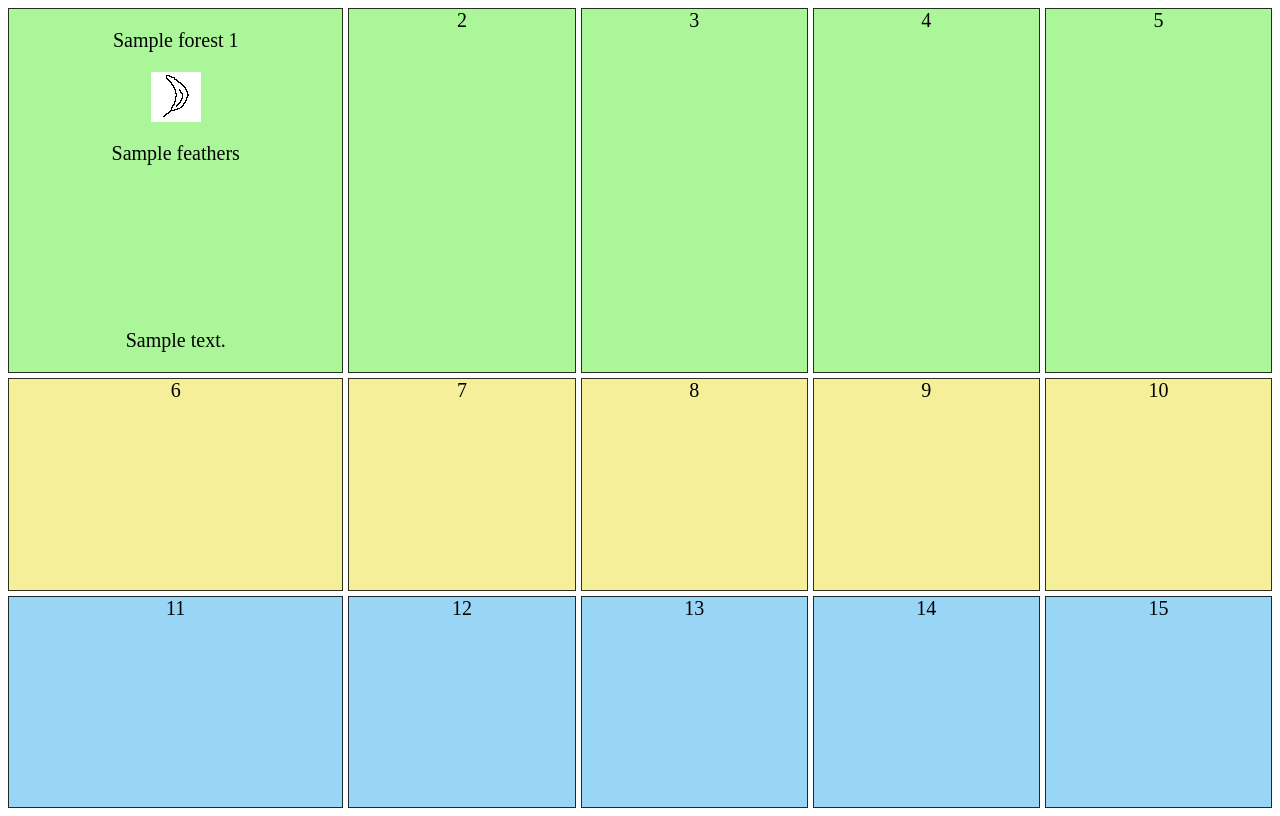
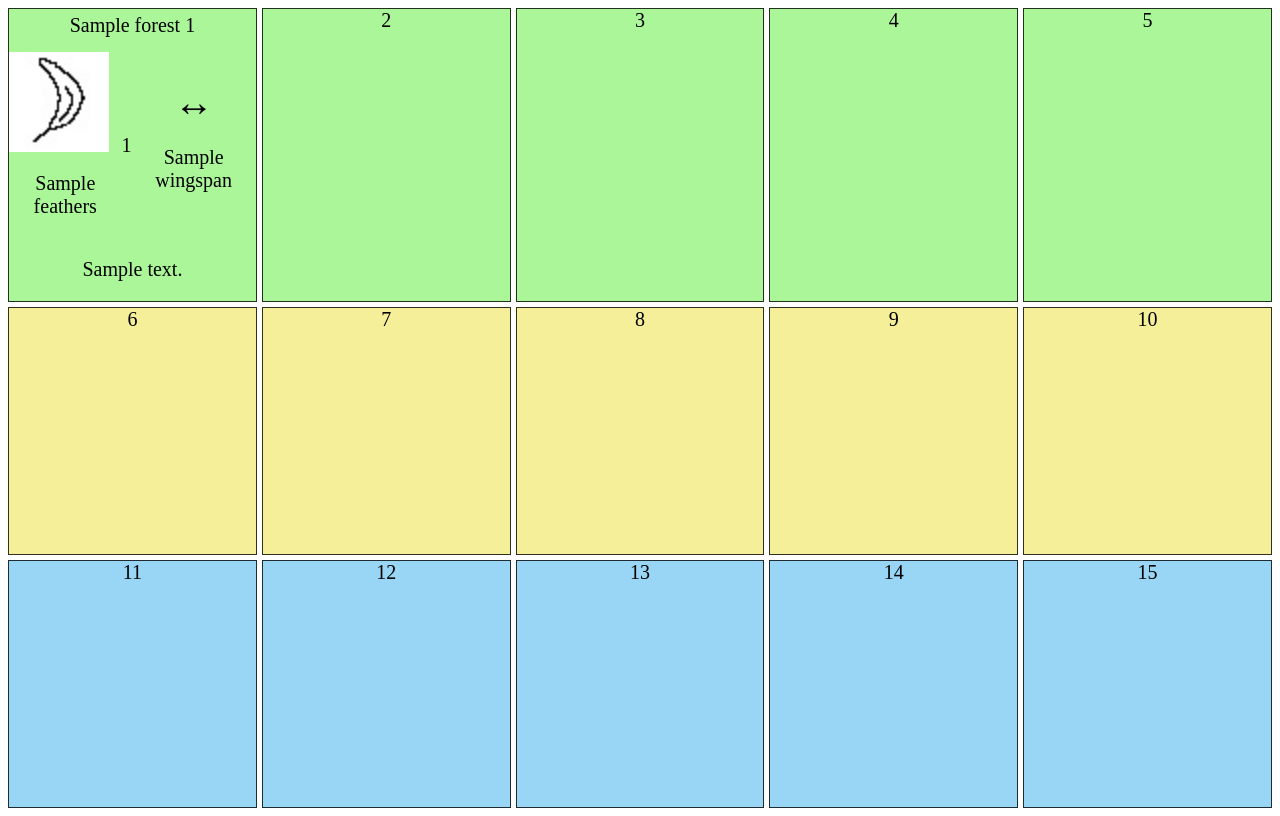
Before and after one commit to Jonah4chalk/birdie-game-tabletop-sim, a Django app: template Wingspan/aviary/templates/wingspan/index.html in a window 1280 px wide. Run offline with Django 4.2, Linux system fonts and the light colour scheme; the template is opened without the code that fills it: most values are stand-ins (such as "Sample title", 1, 10 or a date in 2020).

Commit message:
section of board completed some adjustments to db

```diff
--- a/Wingspan/aviary/admin.py
+++ b/Wingspan/aviary/admin.py
@@ -1,8 +1,9 @@
 from django.contrib import admin
-from .models import BirdCard, Habitat, Food, Board
+from .models import BirdCard, Habitat, Food, Board, FoodJunction
 # Register your models here.
 
 admin.site.register(BirdCard)
 admin.site.register(Board)
 admin.site.register(Habitat)
 admin.site.register(Food)
+admin.site.register(FoodJunction)
--- a/Wingspan/aviary/static/aviary/index.css
+++ b/Wingspan/aviary/static/aviary/index.css
@@ -1,7 +1,7 @@
 .board {
     display: grid;
-    grid-template-columns: auto auto auto auto auto;
-    grid-template-rows: auto auto auto;
+    grid-template-columns: 1fr 1fr 1fr 1fr 1fr;
+    grid-template-rows: 1fr 1fr 1fr;
     grid-gap: 5px;
     height: 100vh;
 }
@@ -30,10 +30,8 @@ div > img {
     max-width: 100px;
 }
 
-.abilities {
-    position: absolute;
-    bottom: 0;
-    width: 100%;
+#abilities {
+    justify-content: center;
 }
 
 .ability-b {
@@ -55,3 +53,46 @@ div > img {
 .ability-p {
     background-color: pink;
 }
+
+.top-row {
+    display: flex;
+    justify-content: space-between;
+}
+
+.middle-row > * {
+    display: flex;
+    flex-direction: column;
+    justify-content: space-evenly;
+}
+
+h1 {
+    margin: 0;
+}
+
+.board > * > * {
+    display: flex;
+    justify-content: space-between;
+    align-items: center;
+    justify-items: center;
+}
+
+.name-row {
+    display: flex;
+    justify-content: center;
+    margin: 5px 0px;
+}
+
+.name-row > p {
+    margin: 0;
+}
+
+.image-row > div {
+    display: flex;
+    width: 100%;
+    justify-content: center;
+    margin: 5px 0px;
+}
+
+.image-row > div > img {
+    width: 100%;
+}
--- a/Wingspan/aviary/templates/wingspan/index.html
+++ b/Wingspan/aviary/templates/wingspan/index.html
@@ -6,6 +6,7 @@
   <div class="forest">
     {% if board.forest_1 %}
       <div class="top-row">
+        <div class="habitats">
           {% for habitat in board.forest_1.habitats.all %}
             {% if habitat.habitat_name == "Forest" %}
               <img src="{% static 'aviary/forest.jpg' %}" alt="forest"/>
@@ -15,24 +16,77 @@
               <img src="{% static 'aviary/wetland.jpg' %}" alt="wetland"/>
             {% endif %}
           {% endfor %}
-        <p>{{ board.forest_1.name }}</p>
+        </div>
+        <div class="food">
+          {% for food_group in f1_food %}
+            {% for food in food_group %}
+              {% if food == "Worm" %}
+                <img src="{% static 'aviary/worm.jpg' %}" alt="worm"/>
+              {% elif food == "Wheat" %}
+                <img src="{% static 'aviary/wheat.jpg' %}" alt="wheat"/>
+              {% elif food == "Cherry" %}
+                <img src="{% static 'aviary/cherry.jpg' %}" alt="cherry"/>
+              {% elif food == "Rat" %}
+                <img src="{% static 'aviary/rat.jpg' %}" alt="rat"/>
+              {% elif food == "Fish" %}
+                <img src="{% static 'aviary/fish.jpg' %}" alt="fish"/>
+              {% elif food == "Nectar" %}
+                <img src="{% static 'aviary/nectar.jpg' %}" alt="nectar"/>
+              {% endif %}
+              {% if not forloop.last %}
+                /
+              {% endif %}
+            {% endfor %}
+            {% if not forloop.last %}
+              +
+            {% endif %}
+          {% endfor %}
+        </div>
+      </div>
+      <div class="name-row">
+        <p id="name">{{ board.forest_1.name }}</p>
+      </div>
+      <div class="image-row">
+        <div>
+        {% if board.forest_1.direction_facing == "l" %}
+          <img id="bird_facing" src="{% static 'aviary/left_facing.jpg' %}" alt="{{ board.forest_1.name }}"/>
+        {% elif board.forest_1.direction_facing == "r" %}
+          <img id="bird_facing" src="{% static 'aviary/right_facing.jpg' %}" alt="{{ board.forest_1.name }}"/>
+        {% elif board.forest_1.direction_facing == "f" %}
+          <img id="bird_facing" src="{% static 'aviary/forward_facing.jpg' %}" alt="{{ board.forest_1.name }}"/>
+        {% else %}
+        {% endif %}
+        </div>
       </div>
 
-      {% if board.forest_1.direction_facing == "l" %}
-        <img src="{% static 'aviary/left_facing.jpg' %}" alt="{{ board.forest_1.name }}"/>
-      {% elif board.forest_1.direction_facing == "r" %}
-        <img src="{% static 'aviary/right_facing.jpg' %}" alt="{{ board.forest_1.name }}"/>
-      {% elif board.forest_1.direction_facing == "f" %}
-        <img src="{% static 'aviary/forward_facing.jpg' %}" alt="{{ board.forest_1.name }}"/>
-      {% else %}
-      {% endif %}
-
+      <div class="middle-row">
         <div class="feathers">
           <img src="{% static 'aviary/feather.jpg' %}" alt="feathers"/>
           <p>{{ board.forest_1.feathers }}</p>
         </div>
+        <div class="nests">
+          {% if board.forest_1.nest_type == 'g' %}
+            <img src="{% static 'aviary/ground.jpg' %}" alt="ground nest"/>
+          {% elif board.forest_1.nest_type == 'a' %}
+            <img src="{% static 'aviary/star.jpg' %}" alt="star nest"/>
+          {% elif board.forest_1.nest_type == 'b' %}
+            <img src="{% static 'aviary/bowl.jpg' %}" alt="bowl nest"/>
+          {% elif board.forest_1.nest_type == 'c' %}
+            <img src="{% static 'aviary/cavity.jpg' %}" alt="cavity nest"/>
+          {% elif board.forest_1.nest_type == 's' %}
+            <img src="{% static 'aviary/stick.jpg' %}" alt="stick nest"/>
+          {% endif %}
+          {% if board.forest_1.nest_type != 'n' %}
+            <p>{{ board.forest_1.nest_size }}</p>
+          {% endif %}
+        </div>
+        <div class="wingspan">
+          <h1>&#8596;</h1>
+          <p>{{ board.forest_1.wingspan }}</p>
+        </div>
+      </div>
 
-      <div class="abilities ability-{{ board.forest_1.ability_type }}">
+      <div id="abilities" class="ability-{{ board.forest_1.ability_type }}">
         <p>{{ board.forest_1.ability_desc }}</p>
       </div>
     {% endif %}
```
Also changed, not shown: Wingspan/aviary/models.py (+24 -17 lines), Wingspan/aviary/views.py (+18 -2 lines), Wingspan/aviary/migrations/0011_remove_foodjunction_food_id_foodjunction_food_id.py (added), Wingspan/aviary/migrations/0012_rename_card_id_foodjunction_card_and_more.py (added), Wingspan/aviary/migrations/0013_alter_board_forest_1_alter_board_forest_2_and_more.py (added), Wingspan/db.sqlite3. Lines whose indentation alone changed are shown as unchanged.
